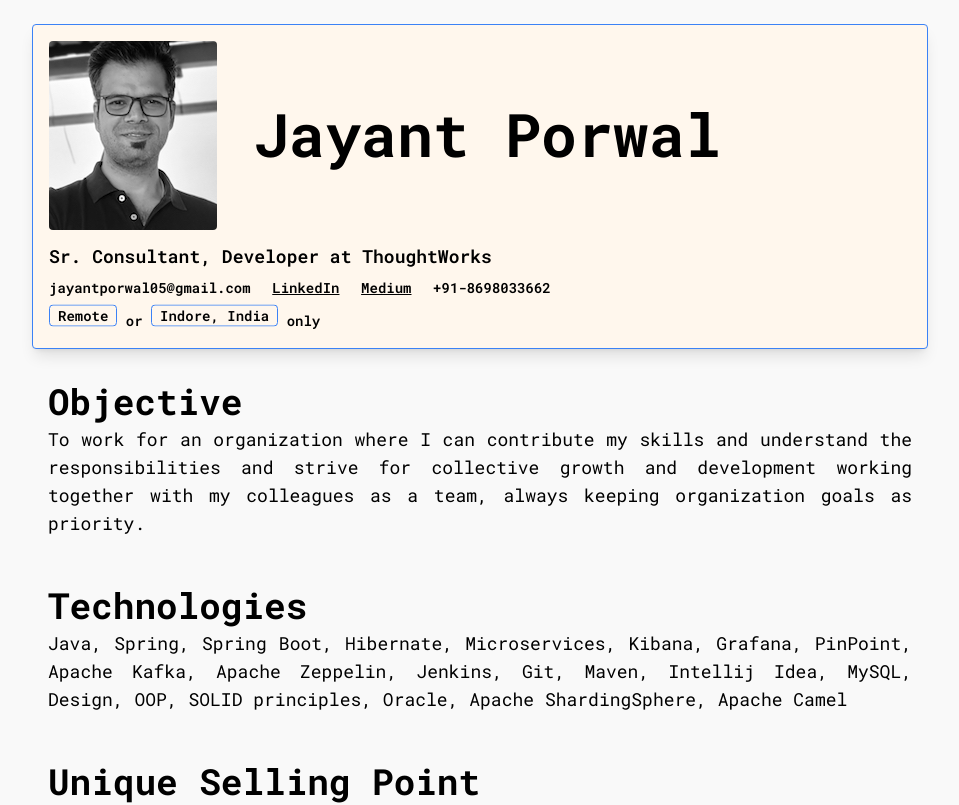
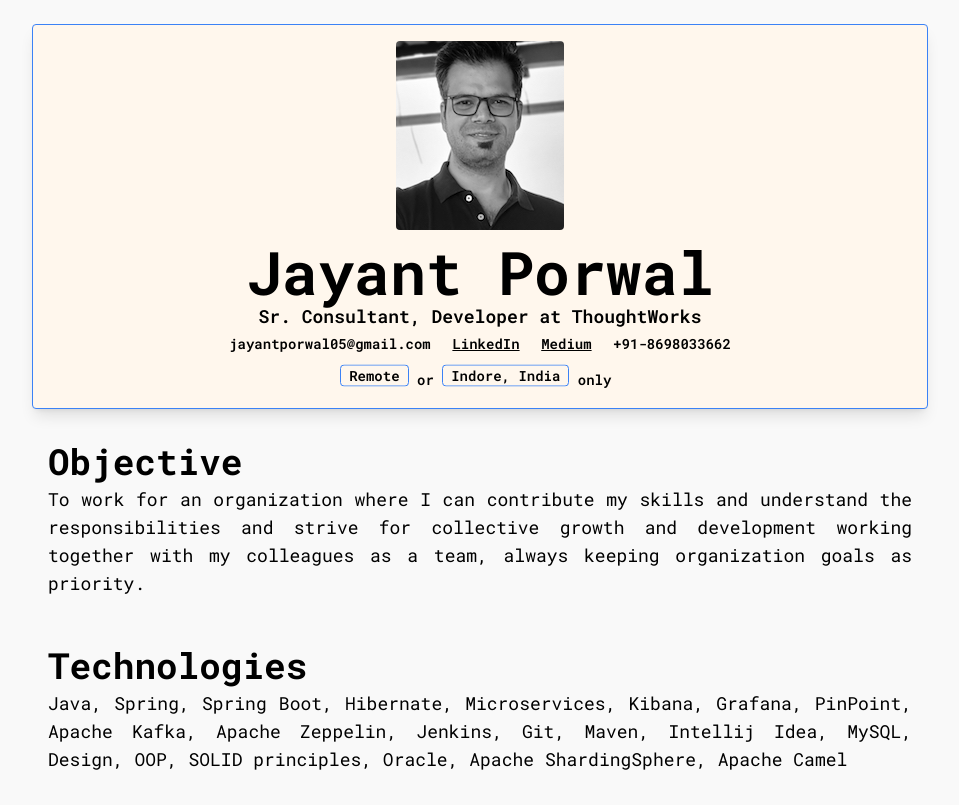
Before and after one commit to jporwal05/resume-fe, a Vue app: page / in a window 1280 px wide. Shown: the top 805 px of the page, without its empty margins (160-1119 px from the left). Built offline with nearby package versions, Linux system fonts and the light colour scheme.

Commit message:
all the elements in the card centered

```diff
--- a/src/components/HelloWorld.vue
+++ b/src/components/HelloWorld.vue
@@ -3,23 +3,21 @@
     <div class="max-w-4xl">
       <div class="rounded overflow-hidden shadow-lg border-blue-500 border p-4 bg-orange-50">
         <div class="grid grid-flow-col grid-rows-1">
-          <div class="flex flex-col">
-            <div class="flex flex-row">
-              <p class="text-6xl font-extrabold">
+          <div class="flex flex-col items-center text-center">
+            <p>
               <img
-                  class="inline-block rounded mb-3"
+                class="rounded mb-3"
                 style="font-size: 1em;"
                 src="../assets/my_photo.jpg"
                 alt="photo"
               >
-                Jayant Porwal
             </p>
-            </div>
+            <p class="text-6xl font-extrabold">Jayant Porwal</p>
             <p class="text-lg font-semibold">Sr. Consultant, Developer at ThoughtWorks</p>
           </div>
         </div>
         <div class="grid grid-flow-col grid-rows-1 mt-1">
-          <div class="flex flex-row items-center flex-wrap">
+          <div class="flex flex-row justify-center flex-wrap text-center">
             <p class="text-sm font-semibold">jayantporwal05@gmail.com</p>
             <p class="text-lg">&nbsp;&nbsp;</p>
             <a
@@ -40,7 +38,7 @@
           </div>
         </div>
         <div class="grid grid-flow-col grid-rows-1 mt-2">
-          <div class="flex flex-row items-center flex-wrap">
+          <div class="flex flex-row justify-center flex-wrap">
             <p class="text-sm font-semibold border border-blue-500 rounded px-2 hover:bg-blue-300 transition delay-150 animate-bounce">Remote</p>
             <p class="text-sm font-semibold">&nbsp;or&nbsp;</p>
             <p class="text-sm font-semibold border border-blue-500 rounded px-2 hover:bg-blue-300 transition delay-150 animate-bounce">Indore, India</p>
```
Lines whose indentation alone changed are shown as unchanged.
